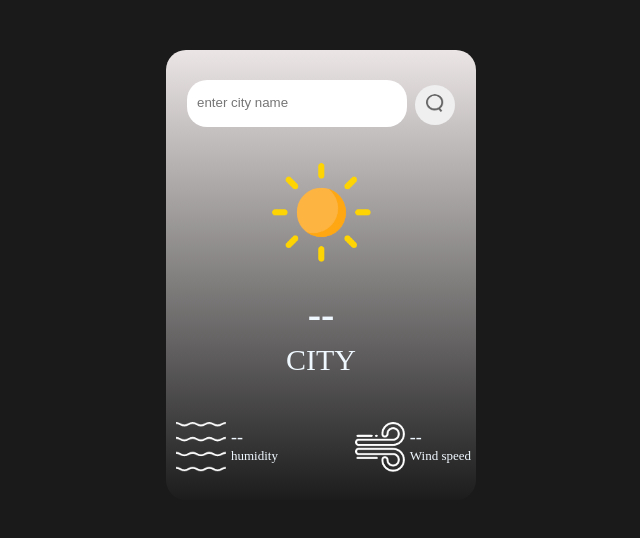
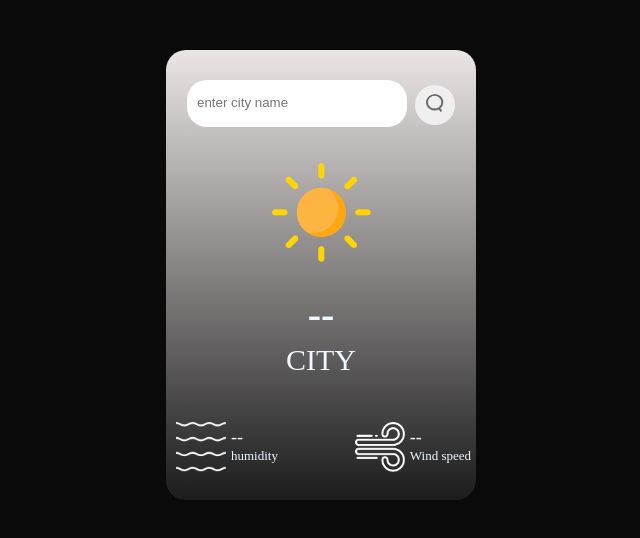
Before and after one commit to lub5155/weather-prac, a plain HTML site: page index.html in a window 1280 px wide. Shown: the whole page, without its empty margins (319-959 px from the left). Drawn offline with Linux system fonts and the light colour scheme.

Commit message:
Update style.css

```diff
--- a/style.css
+++ b/style.css
@@ -1,5 +1,5 @@
 body{
-    background-color: rgb(26, 26, 26);
+    background-color: rgb(10, 10, 10);
     margin: 0%;
 }
 .card{
```
